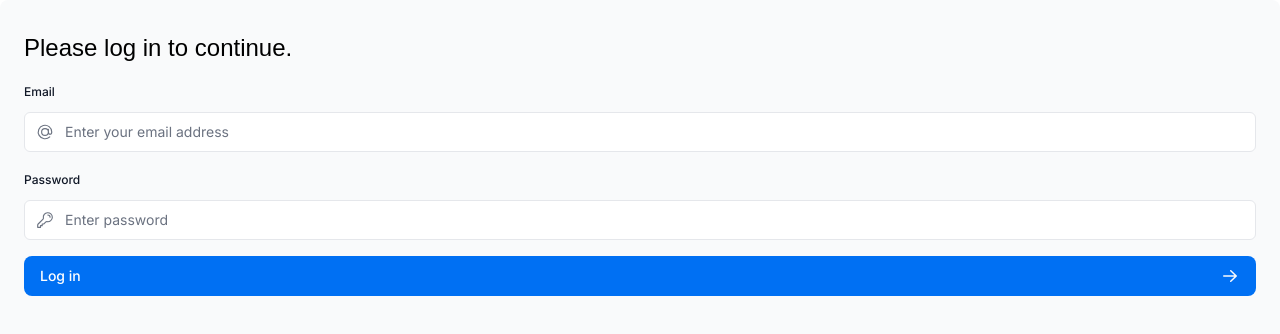
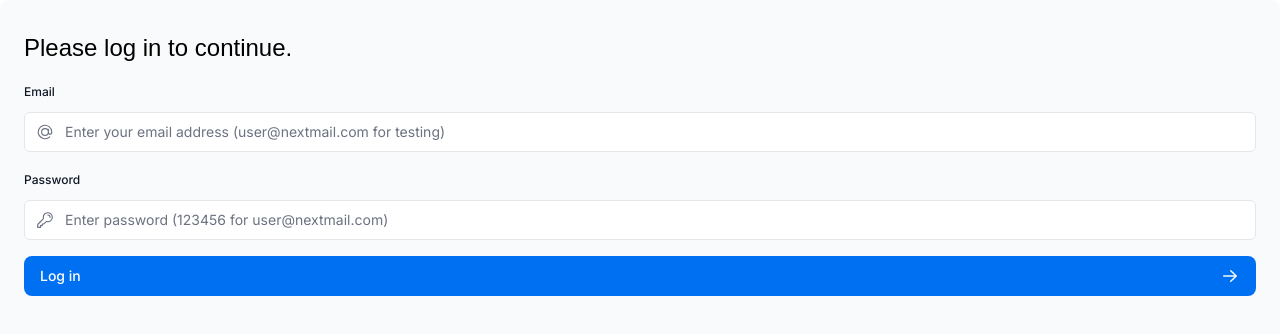
Before and after one commit to Ivaz7/nextJs-course, a Next.js app in the folder nextjs-dashboard/: page /login in a window 1280 px wide. Shown: the top 334 px of the page. Built offline with nearby package versions, Linux system fonts and the light colour scheme; a web font is replaced by a local one.

Commit message:
adding testing placeholder

```diff
--- a/nextjs-dashboard/app/login/page.tsx
+++ b/nextjs-dashboard/app/login/page.tsx
@@ -40,7 +40,7 @@ export default function LoginForm() {
                 id="email"
                 type="email"
                 name="email"
-                placeholder="Enter your email address"
+                placeholder="Enter your email address (user@nextmail.com for testing)"
                 required
               />
               <AtSymbolIcon className="pointer-events-none absolute left-3 top-1/2 h-[18px] w-[18px] -translate-y-1/2 text-gray-500 peer-focus:text-gray-900" />
@@ -59,7 +59,7 @@ export default function LoginForm() {
                 id="password"
                 type="password"
                 name="password"
-                placeholder="Enter password"
+                placeholder="Enter password (123456 for user@nextmail.com)"
                 required
                 minLength={6}
               />
```
